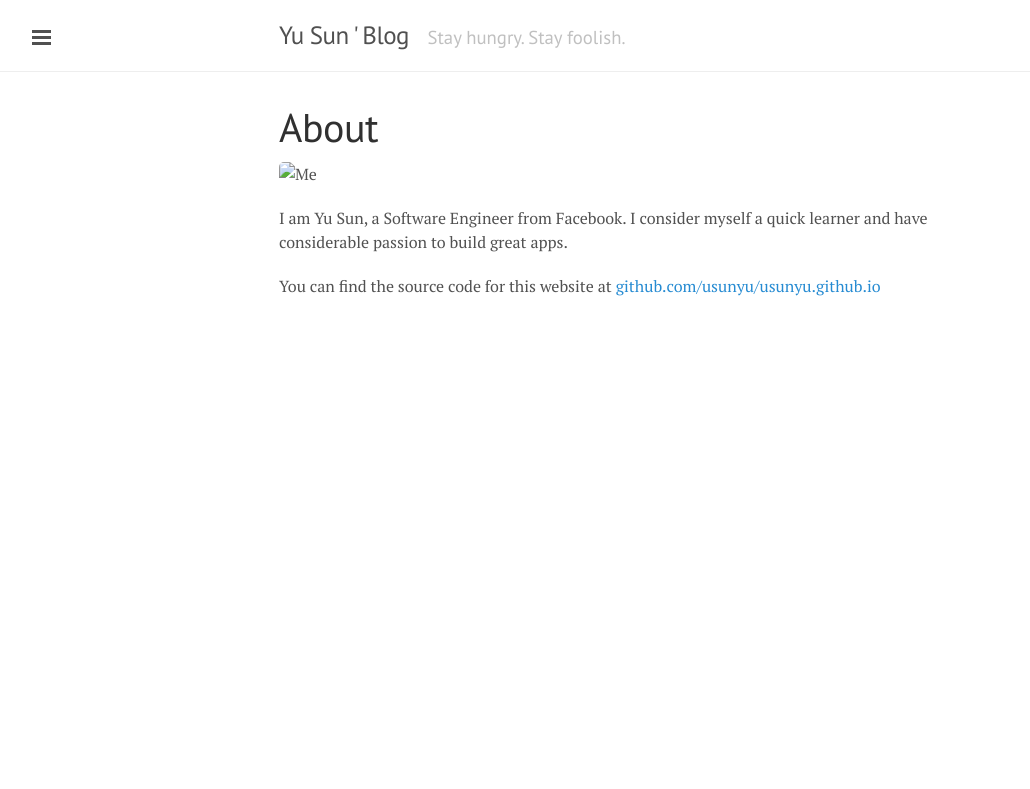
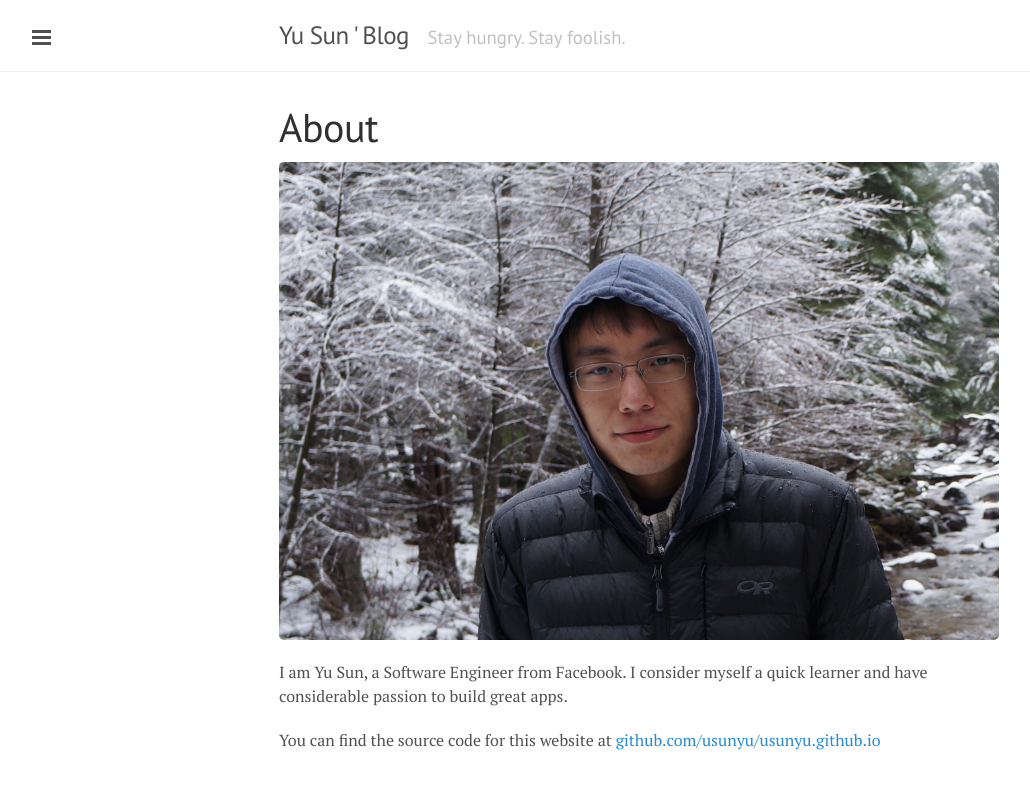
Before and after one commit to usunyu/usunyu.github.io, a Jekyll site: the page built from about.md, in a window 1280 px wide. Shown: the top 789 px of the page, without its empty margins (1-1031 px from the left). Built offline with Jekyll 4.4.1, drawn with Linux system fonts in a browser that asks for light colours; Markdown is read by kramdown in place of the engine named in the settings.

Commit message:
change correct image path

```diff
--- a/about.md
+++ b/about.md
@@ -4,7 +4,7 @@ title: About
 permalink: /about/
 ---
 
-![Me](/images/public/me.jpg)
+![Me](/public/images/me.jpg)
 
 I am Yu Sun, a Software Engineer from Facebook. I consider myself a quick learner and have considerable passion to build great apps.
 
```
